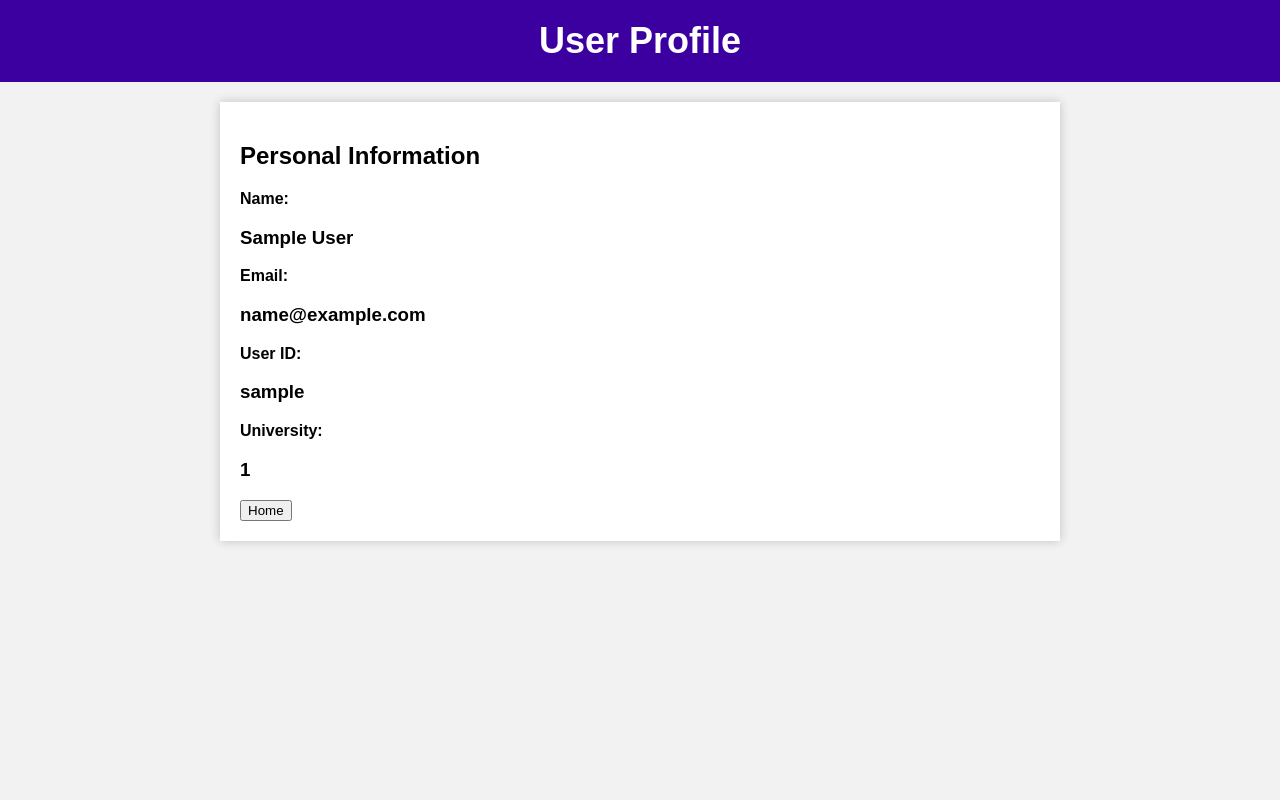
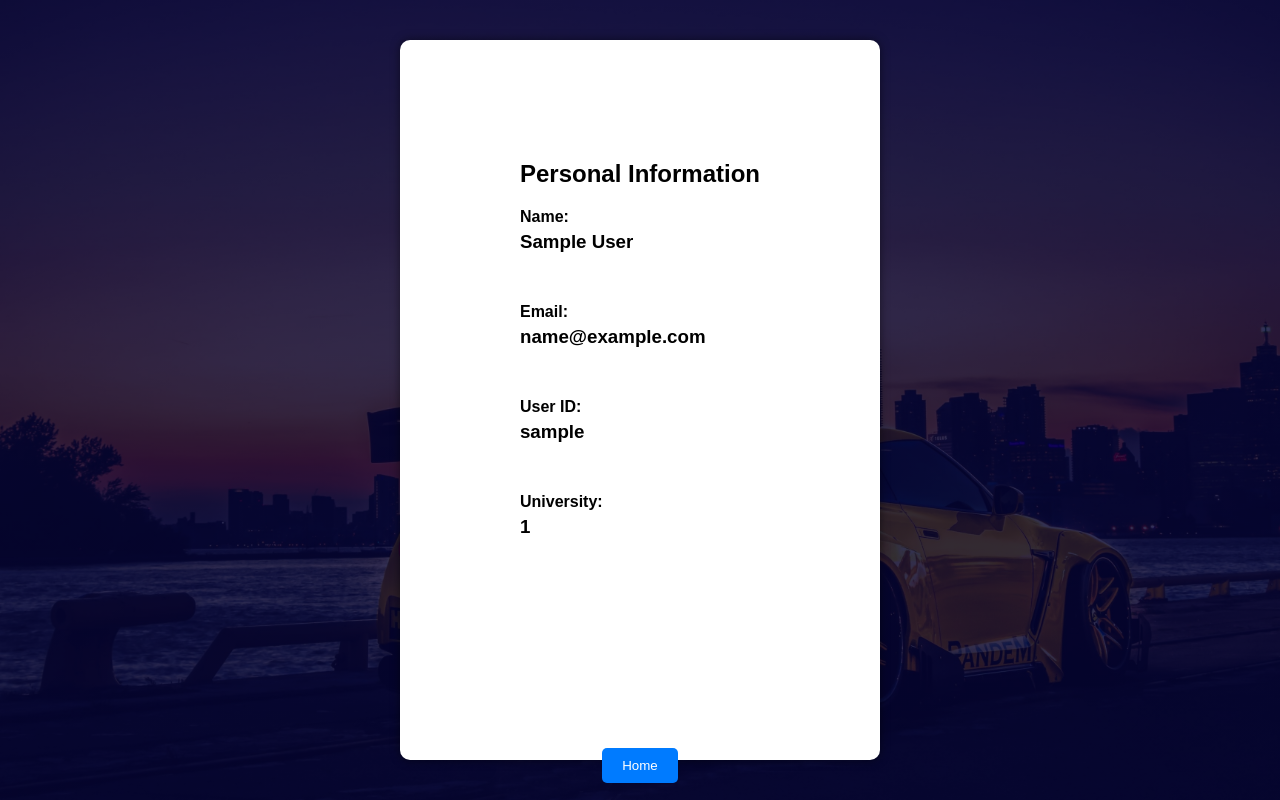
Before and after one commit to aluisrios/CPSC-491-FSAH-Project, a PHP site: page /profile.php in a window 1280 px wide. Run offline with PHP 8.4, Linux system fonts and the light colour scheme; the visitor is signed in with stand-in values (Sample User, id 1).

Commit message:
submission

```diff
--- a/491-FSAH/CSS/Pages.css
+++ b/491-FSAH/CSS/Pages.css
@@ -15,9 +15,11 @@ a {
     text-decoration: none; /* Removes underline from links */
 }
 
-a:hover {
+a:hover
+{
     text-decoration: underline; /* Underline appears when you hover over the link */
 }
+
 /* Button Style */
 .apply-button {
 background-color: #3498db;
--- a/491-FSAH/CSS/profile.css
+++ b/491-FSAH/CSS/profile.css
@@ -1,33 +1,64 @@
-body {
+* {
     font-family: Arial, sans-serif;
-    background-color: #f2f2f2;
     margin: 0;
     padding: 0;
+    box-sizing: border-box;
 }
-header {
-    background-color: #3c00a0;
-    color: #fff;
+
+.container {
+    width: 100%;
+    height: 100vh;
+    background-position: center;
+    background-size: cover;
+    display: flex;
+    justify-content: center;
+    align-items: center;
+    position: relative;
+    background-image: linear-gradient(rgba(0, 0, 50, 0.8), rgba(0, 0, 50, 0.8)), url("GTR.jpg");
+}
+
+.white-box {
+    background-color: white;
+    height: 90vh;
+    padding: 120px;
+    border-radius: 10px;
+    box-shadow: 0px 0px 10px rgba(0, 0, 0, 0.5);
     text-align: center;
-    padding: 20px;
 }
-h1 {
-    font-size: 36px;
-    margin: 0;
+
+.white-box h1 {
+    font-size: 24px;
+    margin-bottom: 20px;
 }
-.container {
-    max-width: 800px;
-    margin: 20px auto;
-    background-color: #fff;
-    padding: 20px;
-    box-shadow: 0px 0px 10px rgba(0, 0, 0, 0.2);
+
+.white-box label {
+    display: block;
+    font-weight: bold;
+    margin-bottom: 5px;
+    text-align: left; /* Align the label text to the left */
 }
-ul {
-    list-style: none;
-    padding: 0;
+
+.white-box h3 {
+    margin-bottom: 50px; /* Add margin to separate each piece of information */
+    text-align: left; /* Align the information text to the left */
 }
-li {
-    margin-bottom: 10px;
+
+/* Styles for the blue button */
+.blue-button {
+    background-color: #007bff; /* Blue color */
+    color: white; /* Text color */
+    padding: 10px 20px; /* Padding around the text */
+    border: none; /* Remove button border */
+    border-radius: 5px; /* Rounded corners */
+    cursor: pointer; /* Cursor on hover */
+    transition: background-color 0.3s ease; /* Smooth hover effect */
+
+    margin-top: 20vh; /* Add margin to the top */
+    margin-left: 10px; /* Add margin to the left */
+    margin-right: 10px
+
 }
-label {
-    font-weight: bold;
+
+.blue-button:hover {
+    background-color: #0056b3; /* Darker blue on hover */
 }
--- a/491-FSAH/LoginPage.php
+++ b/491-FSAH/LoginPage.php
@@ -65,6 +65,7 @@ if ($_SERVER['REQUEST_METHOD'] == "POST") {
         </form>
     </div>
 </div>
+
 <script>
 let signinBtn = document.getElementById("signinBtn");
 let signupBtn = document.getElementById("signupBtn");
@@ -84,7 +85,6 @@ signupBtn.onclick = function() {
     signupBtn.classList.remove("disable");
     signinBtn.classList.add("disable");
 }
-
 </script>
 
 
--- a/491-FSAH/index.php
+++ b/491-FSAH/index.php
@@ -35,7 +35,7 @@
     <div class="side-panel" id="sidePanel">
         <div class="close-button" onclick="closeSidePanel()">×</div>
         <a href="page7.html" class="Panelbubble-button" data-name="Support">Support</a>
-        <a href="page8.html" class="Panelbubble-button" data-name="Bookmark">Bookmark</a>
+        <a href="page8.php" class="Panelbubble-button" data-name="Bookmark">Bookmark</a>
         <a href="profile.php" class="Panelbubble-button" data-name="Profile">Profile</a>
     </div>
 
--- a/491-FSAH/page3.html
+++ b/491-FSAH/page3.html
@@ -24,6 +24,12 @@
 
             <p>CSUF Award Maximum for 2020-2021: $6,345.</p>
         </div>
+        <!-- Apply Now button -->
+        <button onclick="location.href='application.html'">Apply Now</button>
+
+
+        <!-- Bookmark button with data-page attribute -->
+         <button id="bookmarkBtn" data-page="CalGrantA">Bookmark</button>
 
 
 
--- a/491-FSAH/profile.php
+++ b/491-FSAH/profile.php
@@ -21,44 +21,32 @@ $university = $_SESSION['university'];
     <meta charset="UTF-8">
     <meta name="viewport" content="width=device-width, initial-scale=1.0">
     <link rel="stylesheet" href="CSS/profile.css">
-    <title>User Profile</title>
 </head>
 <body>
-    <header>
-        <h1>User Profile</h1>
-    </header>
+
 <div class="container">
-        <h2>Personal Information</h2>
+     <div class="white-box">
+
+     <h1 class="info-heading">Personal Information</h1>
+
         <form>
-            <ul>
-                <li>
             <label for="name">Name:</label>
             <h3><?php echo $name; ?></h3>
-                </li>
 
-                <li>
             <label for="email">Email:</label>
             <h3><?php echo $email; ?></h3>
-                </li>
 
-                <li>
             <label for="userID">User ID:</label>
             <h3><?php echo $userID; ?></h3>
-                </li>
 
-                <li>
             <label for="university">University:</label>
             <h3><?php echo $university; ?></h3>
-                </li>
-            </ul>
+        </form>
 
-        </form>
+        <button class="blue-button" onclick="location.href='index.php'">Home</button>
+
+    </div>
         <!-- Rest of your code -->
-
-        <div class = Button>
-            <button onclick="location.href='index.php'">Home</button>
-        </div>
-
 
 </div>
 </body>
```
Also changed, not shown: 491-FSAH/SignUp.php (+32 -3 lines), 491-FSAH/page2.html (+7 -0 lines), 491-FSAH/page4.html (+7 -0 lines), 491-FSAH/page5.html (+8 -1 lines), 491-FSAH/page6.html (+9 -1 lines). Lines whose indentation alone changed are shown as unchanged.
